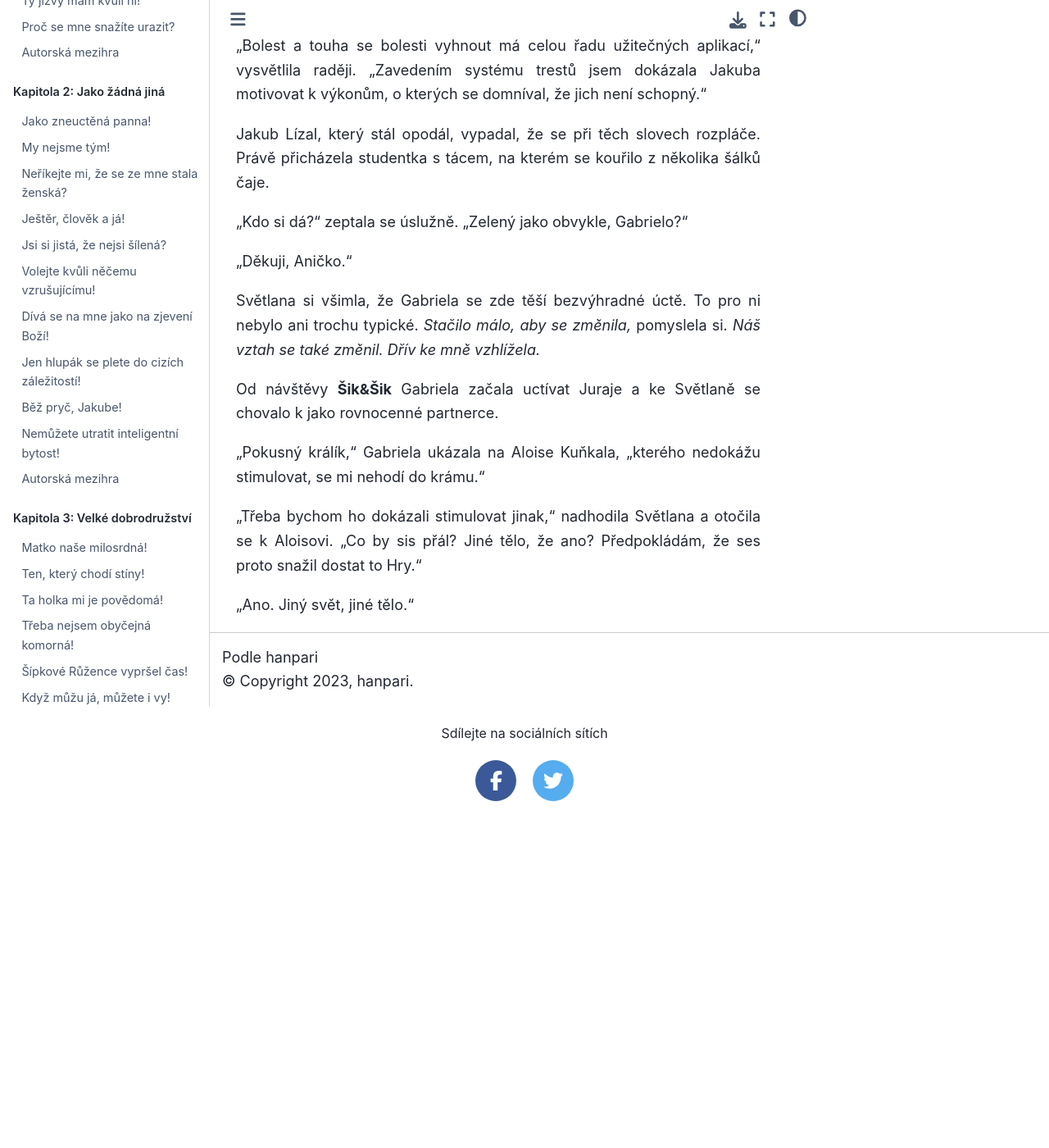
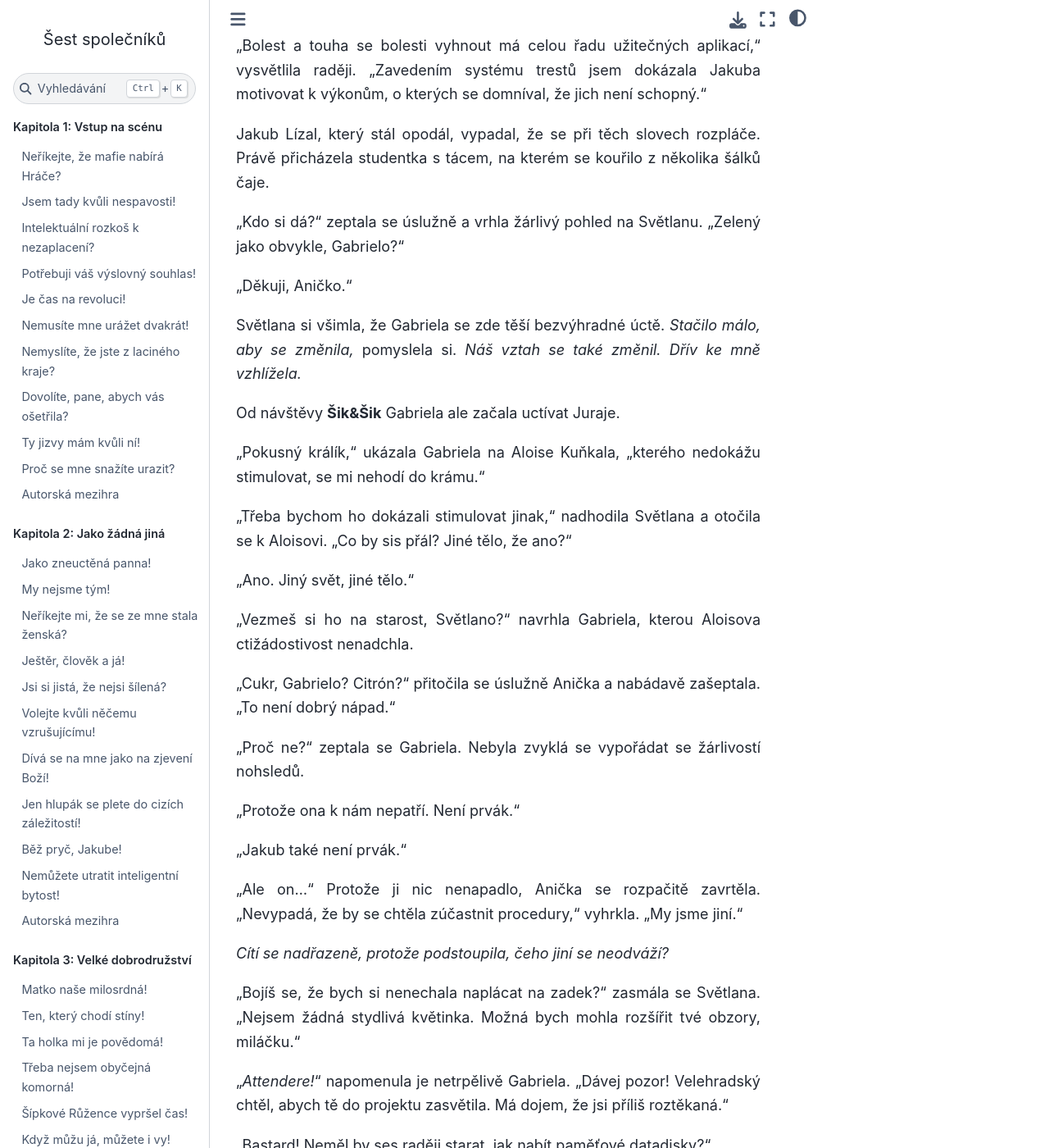
Before and after one commit to hanpari/sest-spolecniku, a Sphinx documentation site: the page built from source/sest_spolecniku/009-herecke-etudy/06.md, in a window 1280 px wide and 1400 px high, scrolled down 6001 px. Shown: the whole window at 82% size. Built offline with Sphinx 7.4.7 and the Sphinx Book theme 1.1.4, drawn with Linux system fonts in a browser that asks for light colours; pages that are not in the unit, such as notebooks, are missing from menus; before the commit the page ends 6978 px from its top, so only the background shows below that; some of the changed text lies outside the part shown.

Commit message:
Pokusny kralik

```diff
--- a/source/sest_spolecniku/009-herecke-etudy/06.md
+++ b/source/sest_spolecniku/009-herecke-etudy/06.md
@@ -146,16 +146,42 @@
 
 Jakub Lízal, který stál opodál, vypadal, že se při těch slovech rozpláče. Právě přicházela studentka s tácem, na kterém se kouřilo z několika šálků čaje.
 
-"Kdo si dá?" zeptala se úslužně. "Zelený jako obvykle, Gabrielo?"
+"Kdo si dá?" zeptala se úslužně a vrhla žárlivý pohled na Světlanu. "Zelený jako obvykle, Gabrielo?"
 
 "Děkuji, Aničko."
 
-Světlana si všimla, že Gabriela se zde těší bezvýhradné úctě. To pro ni nebylo ani trochu typické. *Stačilo málo, aby se změnila,* pomyslela si. *Náš vztah se také změnil. Dřív ke mně vzhlížela.*
+Světlana si všimla, že Gabriela se zde těší bezvýhradné úctě. *Stačilo málo, aby se změnila,* pomyslela si. *Náš vztah se také změnil. Dřív ke mně vzhlížela.*
 
-Od návštěvy **Šik&Šik** Gabriela začala uctívat Juraje a ke Světlaně se chovalo k jako rovnocenné partnerce.
+Od návštěvy **Šik&Šik** Gabriela ale začala uctívat Juraje.
 
-"Pokusný králík," Gabriela ukázala na Aloise Kuňkala, "kterého nedokážu stimulovat, se mi nehodí do krámu."
+"Pokusný králík," ukázala Gabriela na Aloise Kuňkala, "kterého nedokážu stimulovat, se mi nehodí do krámu."
 
-"Třeba bychom ho dokázali stimulovat jinak," nadhodila Světlana a otočila se k Aloisovi. "Co by sis přál? Jiné tělo, že ano? Předpokládám, že ses proto snažil dostat to Hry."
+"Třeba bychom ho dokázali stimulovat jinak," nadhodila Světlana a otočila se k Aloisovi. "Co by sis přál? Jiné tělo, že ano?"
 
 "Ano. Jiný svět, jiné tělo."
+
+"Vezmeš si ho na starost, Světlano?" navrhla Gabriela, kterou Aloisova ctižádostivost nenadchla.
+
+"Cukr, Gabrielo? Citrón?" přitočila se úslužně Anička a nabádavě zašeptala. "To není dobrý nápad."
+
+"Proč ne?" zeptala se Gabriela. Nebyla zvyklá se vypořádat se žárlivostí nohsledů.
+
+"Protože ona k nám nepatří. Není prvák."
+
+"Jakub také není prvák."
+
+"Ale on..." Protože ji nic nenapadlo, Anička se rozpačitě zavrtěla. "Nevypadá, že by se chtěla zúčastnit procedury," vyhrkla. "My jsme jiní."
+
+*Cítí se nadřazeně, protože podstoupila, čeho jiní se neodváží?*
+
+"Bojíš se, že bych si nenechala naplácat na zadek?" zasmála se Světlana. "Nejsem žádná stydlivá květinka. Možná bych mohla rozšířit tvé obzory, miláčku."
+
+"*Attendere!*" napomenula je netrpělivě Gabriela. "Dávej pozor! Velehradský chtěl, abych tě do projektu zasvětila. Má dojem, že jsi příliš roztěkaná."
+
+"Bastard! Neměl by ses raději starat, jak nabít paměťové datadisky?"
+
+"Pšt!
+
+"Já vím, já vím. Pracujeme v utajení. Čím bych měla podle něj přispět společné věci?"
+
+"Scházejí nám pokusní králíci. Velehradský navrhl, že bys mohla nějaké přilákat."
```
